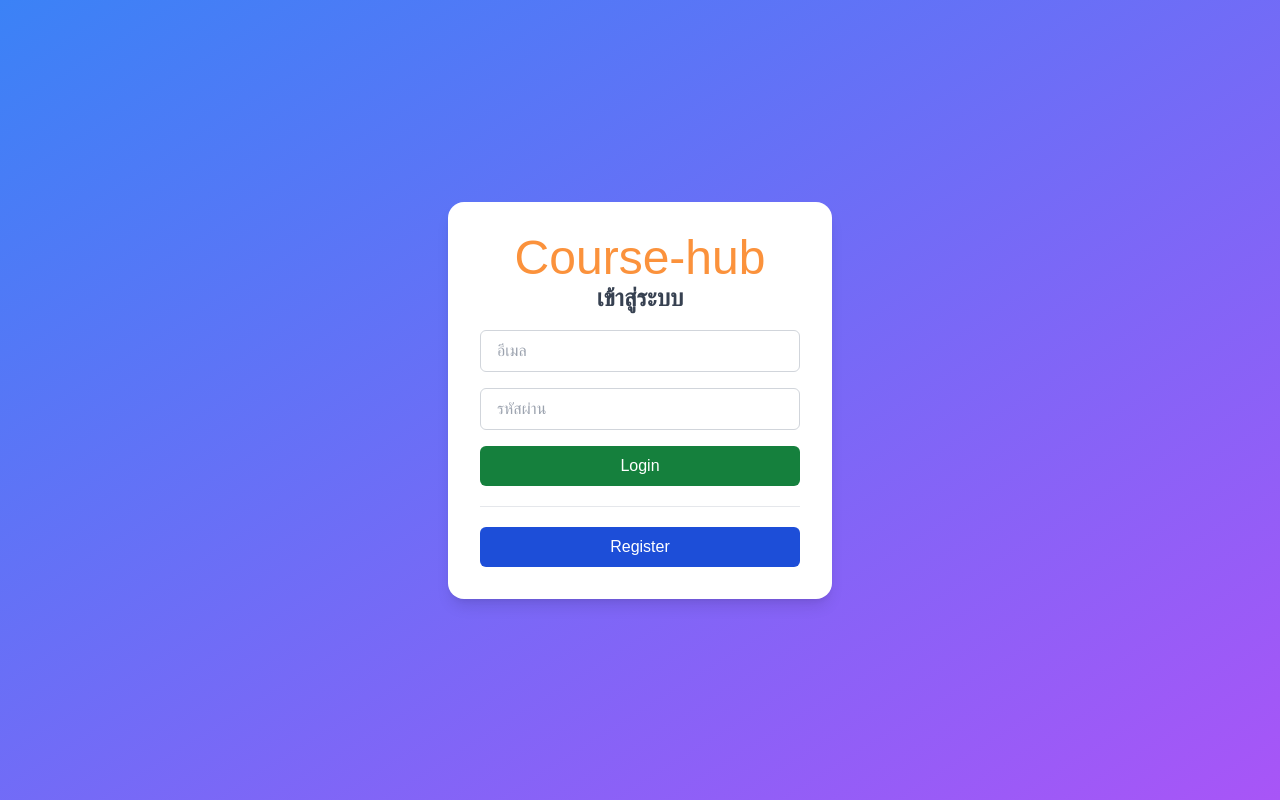
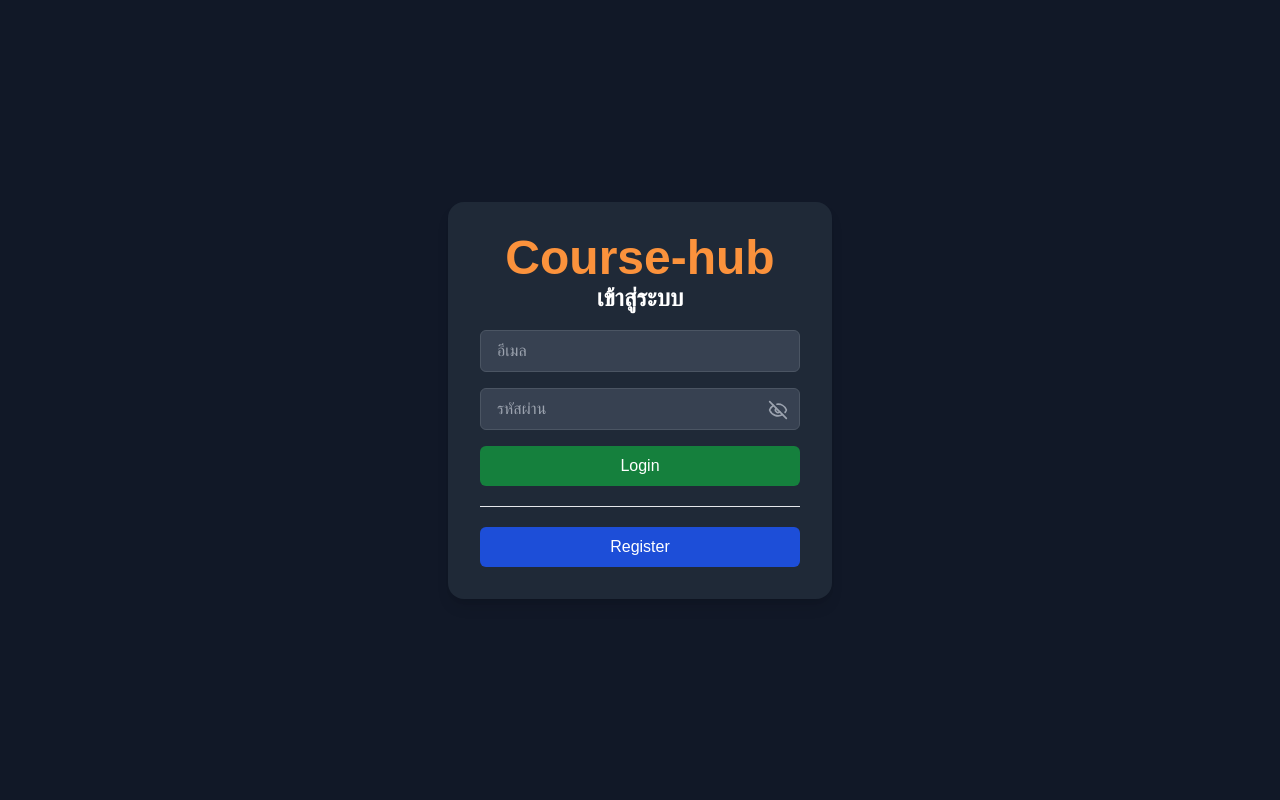
Before and after one commit to Supic-b006/Course-Hub, a Next.js app: page /signin in a window 1280 px wide. Built offline with nearby package versions, Linux system fonts and the light colour scheme; no server answers.

Commit message:
fix login

```diff
--- a/app/signin/page.tsx
+++ b/app/signin/page.tsx
@@ -3,12 +3,14 @@
 import { useState } from "react";
 import { useRouter } from "next/navigation";
 import { signIn } from "next-auth/react";
+import { Eye, EyeOff } from "lucide-react";
 
 export default function LoginPage() {
     const router = useRouter();
     const [email, setEmail] = useState("");
     const [password, setPassword] = useState("");
     const [message, setMessage] = useState("");
+    const [showPassword, setShowPassword] = useState(false);
 
     const handleLogin = async (e: React.FormEvent) => {
         e.preventDefault();
@@ -26,7 +28,7 @@ export default function LoginPage() {
             }
 
             setMessage("✅ เข้าสู่ระบบสำเร็จ!");
-            router.push("/review"); // นำทางไปที่หน้า review
+            router.push("/review");
         } catch (error) {
             console.error("เกิดข้อผิดพลาดในการเข้าสู่ระบบ", error);
             setMessage("❌ เกิดข้อผิดพลาด กรุณาลองอีกครั้ง");
@@ -34,10 +36,10 @@ export default function LoginPage() {
     };
 
     return (
-        <div className="flex min-h-screen items-center justify-center bg-gradient-to-br from-blue-500 to-purple-500 dark:from-gray-900 dark:to-black p-4">
-            <div className="bg-white dark:bg-gray-800 p-8 rounded-2xl shadow-lg w-full max-w-sm text-center">
-                <h1 className = 'text-5xl blod text-orange-400'>Course-hub</h1>
-                <h2 className="text-2xl font-semibold text-gray-700 dark:text-white mb-4">เข้าสู่ระบบ</h2>
+        <div className="flex items-center justify-center min-h-screen bg-gray-900">
+            <div className="bg-gray-800 p-8 rounded-2xl shadow-lg w-full max-w-sm text-center">
+                <h1 className="text-5xl font-bold text-orange-400">Course-hub</h1>
+                <h2 className="text-2xl font-semibold text-white mb-4">เข้าสู่ระบบ</h2>
 
                 <form onSubmit={handleLogin} className="space-y-4">
                     <input
@@ -45,22 +47,31 @@ export default function LoginPage() {
                         placeholder="อีเมล"
                         value={email}
                         onChange={(e) => setEmail(e.target.value)}
-                        className="w-full px-4 py-2 border border-gray-300 rounded-md focus:outline-none focus:ring-2 focus:ring-blue-400 text-black dark:bg-gray-700 dark:border-gray-600 dark:text-white"
+                        className="w-full px-4 py-2 border border-gray-600 rounded-md focus:outline-none focus:ring-2 focus:ring-blue-400 bg-gray-700 text-white"
                         required
                     />
 
+                    <div className="relative">
                         <input
-                        type="password"
+                            type={showPassword ? "text" : "password"}
                             placeholder="รหัสผ่าน"
                             value={password}
                             onChange={(e) => setPassword(e.target.value)}
-                        className="w-full px-4 py-2 border border-gray-300 rounded-md focus:outline-none focus:ring-2 focus:ring-blue-400 text-black dark:bg-gray-700 dark:border-gray-600 dark:text-white"
+                            className="w-full px-4 py-2 border border-gray-600 rounded-md focus:outline-none focus:ring-2 focus:ring-blue-400 bg-gray-700 text-white pr-10"
                             required
                         />
+                        <button
+                            type="button"
+                            className="absolute right-3 top-3 text-gray-400 "
+                            onClick={() => setShowPassword(!showPassword)}
+                        >
+                            {showPassword ? <Eye size={20} /> : <EyeOff size={20} />}
+                        </button>
+                    </div>
 
                     <button
                         type="submit"
-                        className="w-full bg-green-700 text-white py-2 rounded-md hover:bg-blue-500 dark:hover:bg-green-600 transition duration-300"
+                        className="w-full bg-green-700 text-white py-2 rounded-md hover:bg-green-600 transition duration-300"
                     >
                         Login
                     </button>
--- a/app/signup/page.tsx
+++ b/app/signup/page.tsx
@@ -1,6 +1,7 @@
 'use client'
 import { useState } from "react";
 import { useRouter } from "next/navigation";
+import { Eye, EyeOff } from "lucide-react";
 
 export default function RegisterForm() {
     const router = useRouter();
@@ -10,6 +11,7 @@ export default function RegisterForm() {
         password: ""
     });
     const [message, setMessage] = useState("");
+    const [showPassword, setShowPassword] = useState(false);
 
     const handleChange = (e: React.ChangeEvent<HTMLInputElement>) => {
         setFormData({ ...formData, [e.target.name]: e.target.value });
@@ -18,7 +20,7 @@ export default function RegisterForm() {
     const handleRegister = async (e: React.FormEvent) => {
         e.preventDefault();
 
-        try{
+        try {
             const result = await fetch("/api/auth/signup", {
                 method: "POST",
                 headers: { "Content-Type": "application/json" },
@@ -26,11 +28,11 @@ export default function RegisterForm() {
             });
 
             if (result?.ok) {
-                setMessage("✅ เข้าสู่ระบบสำเร็จ!");
+                setMessage("✅ สมัครสมาชิกสำเร็จ!");
                 return;
             }
             setMessage("❌ อีเมลหรือรหัสผ่านไม่ถูกต้อง");
-        }catch(error){
+        } catch (error) {
             console.log('error: ', error);
             setMessage("❌ เกิดข้อผิดพลาด กรุณาลองอีกครั้ง");
         }
@@ -39,11 +41,12 @@ export default function RegisterForm() {
     return (
         <div className="flex items-center justify-center min-h-screen bg-gray-900">
             <div className="bg-gray-800 text-white p-8 rounded-lg shadow-lg w-96">
-                <h1 className = 'text-5xl blod text-orange-400 text-center'>Course-hub</h1>
+                <h1 className="text-5xl font-bold text-orange-400 text-center">Course-hub</h1>
                 <h2 className="text-2xl font-bold text-center mb-4">สมัครสมาชิก</h2>
+
                 <form onSubmit={handleRegister} className="space-y-4">
                     <input
-                        className="w-full p-3 bg-gray-700 border border-gray-600 rounded text-white focus:outline-none focus:ring-2 focus:ring-blue-400 text-black"
+                        className="w-full p-3 bg-gray-700 border border-gray-600 rounded text-white focus:outline-none focus:ring-2 focus:ring-blue-400"
                         type="email"
                         name="email"
                         placeholder="📧 อีเมล"
@@ -58,14 +61,26 @@ export default function RegisterForm() {
                         onChange={handleChange}
                         required
                     />
+
+                    {/* ปรับให้ปุ่ม Eye อยู่ใน input field */}
+                    <div className="relative">
                         <input
-                        className="w-full p-3 bg-gray-700 border border-gray-600 rounded text-white focus:outline-none focus:ring-2 focus:ring-blue-400"
-                        type="password"
+                            className="w-full p-3 pr-10 bg-gray-700 border border-gray-600 rounded text-white focus:outline-none focus:ring-2 focus:ring-blue-400"
+                            type={showPassword ? "text" : "password"}
                             name="password"
                             placeholder="🔑 รหัสผ่าน"
                             onChange={handleChange}
                             required
                         />
+                        <button
+                            type="button"
+                            className="absolute right-3 top-3 text-gray-400"
+                            onClick={() => setShowPassword(!showPassword)}
+                        >
+                            {showPassword ? <Eye size={20} /> : <EyeOff size={20} />}
+                        </button>
+                    </div>
+
                     <button
                         type="submit"
                         className="w-full bg-green-600 hover:bg-green-700 text-white font-bold py-2 rounded transition duration-200"
@@ -73,15 +88,16 @@ export default function RegisterForm() {
                         ✅ สมัครสมาชิก
                     </button>
                 </form>
+
                 <button
-                        className="w-full bg-red-600 hover:bg-redd-700 text-white font-bold py-2 rounded transition duration-200 mt-5"
-                        onClick={()=> (router.push("/signin"))}
+                    className="w-full bg-red-600 hover:bg-red-700 text-white font-bold py-2 rounded transition duration-200 mt-5"
+                    onClick={() => router.push("/signin")}
                 >
                     ↩️ กลับ
                 </button>
 
                 {message && (
-                        <p className={`mt-3 text-sm font-medium  ${message.startsWith("✅") ? "text-green-500" : "text-red-500"}`}>
+                    <p className={`mt-3 text-sm font-medium ${message.startsWith("✅") ? "text-green-500" : "text-red-500"}`}>
                         {message}
                     </p>
                 )}
```
Lines whose indentation alone changed are shown as unchanged.
